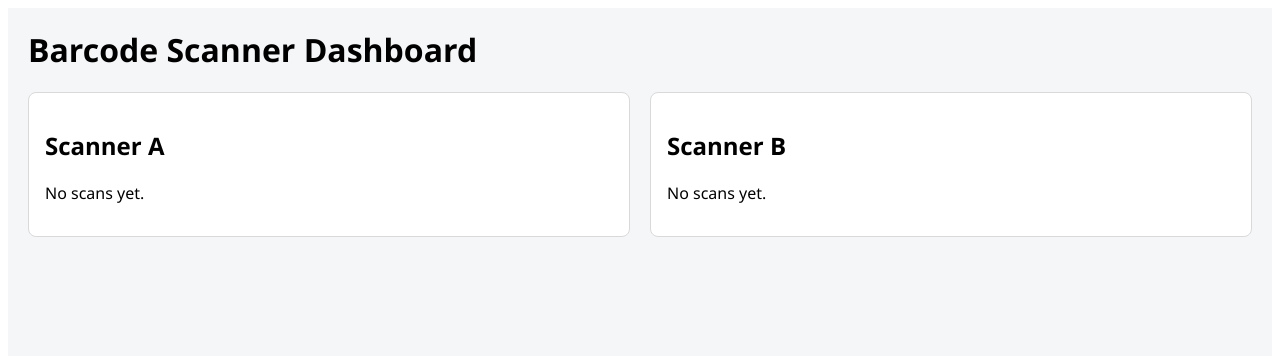
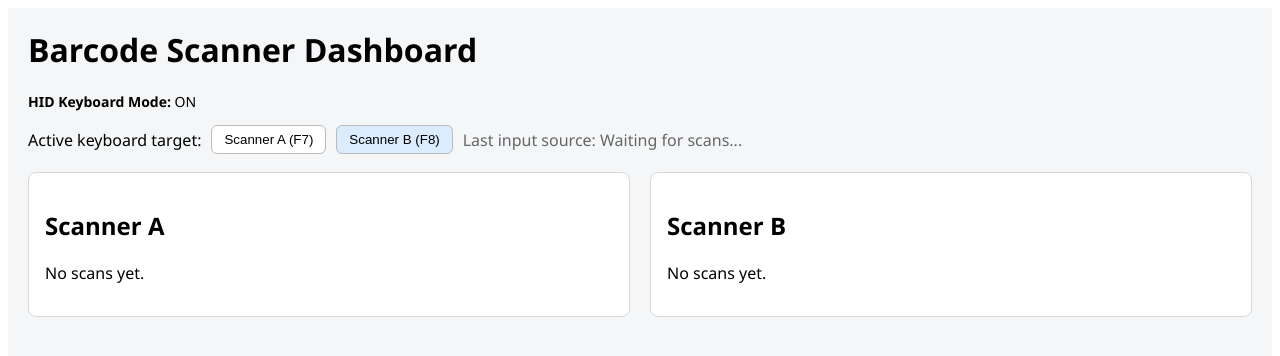
Before and after one commit to harikevells/barcode_system, a React (Create React App) app in the folder client/: page / in a window 1280 px wide. Shown: the top 356 px of the page. Built offline with nearby package versions, Linux system fonts and the light colour scheme; no server answers.

Commit message:
update HID

```diff
--- a/client/src/App.js
+++ b/client/src/App.js
@@ -1,4 +1,4 @@
-import { useEffect, useState } from "react";
+import { useEffect, useRef, useState } from "react";
 
 const panelStyle = {
   flex: 1,
@@ -12,10 +12,19 @@ const panelStyle = {
 function App() {
   const [aData, setAData] = useState([]);
   const [bData, setBData] = useState([]);
+  const [activeKeyboardTarget, setActiveKeyboardTarget] = useState("B");
+  const [lastInputSource, setLastInputSource] = useState("Waiting for scans...");
+  const activeTargetRef = useRef("B");
+  const keyboardBufferRef = useRef("");
+  const keyboardFlushTimerRef = useRef(null);
 
-useEffect(() => {
+  useEffect(() => {
+    activeTargetRef.current = activeKeyboardTarget;
+  }, [activeKeyboardTarget]);
+
+  useEffect(() => {
     const ws = new WebSocket("ws://localhost:8080");
-console.log("Connecting to WebSocket at ws://localhost:8080");
+    console.log("Connecting to WebSocket at ws://localhost:8080");
 
     ws.onopen = () => {
       console.log("WebSocket connection established.");
@@ -44,12 +53,75 @@ console.log("Connecting to WebSocket at ws://localhost:8080");
 
       if (data.device === "A") {
         setAData((prev) => [...prev, data.value]);
+        setLastInputSource("Serial Scanner A");
       } else if (data.device === "B") {
         setBData((prev) => [...prev, data.value]);
+        setLastInputSource("Serial Scanner B");
       }
     };
 
     return () => ws.close();
+  }, []);
+
+  useEffect(() => {
+    const flushKeyboardScan = () => {
+      const scannedValue = keyboardBufferRef.current.trim();
+      keyboardBufferRef.current = "";
+      if (!scannedValue) return;
+
+      const target = activeTargetRef.current;
+      console.log(`Keyboard-wedge scan -> ${target}:`, scannedValue);
+
+      if (target === "A") {
+        setAData((prev) => [...prev, scannedValue]);
+        setLastInputSource("Keyboard (routed to Scanner A)");
+      } else {
+        setBData((prev) => [...prev, scannedValue]);
+        setLastInputSource("Keyboard (routed to Scanner B)");
+      }
+    };
+
+    const handleKeydown = (event) => {
+      if (event.ctrlKey || event.altKey || event.metaKey) return;
+
+      if (event.key === "F7") {
+        setActiveKeyboardTarget("A");
+        return;
+      }
+      if (event.key === "F8") {
+        setActiveKeyboardTarget("B");
+        return;
+      }
+
+      if (event.key === "Enter") {
+        if (keyboardFlushTimerRef.current) {
+          clearTimeout(keyboardFlushTimerRef.current);
+        }
+        flushKeyboardScan();
+        return;
+      }
+
+      if (event.key === "Backspace") {
+        keyboardBufferRef.current = keyboardBufferRef.current.slice(0, -1);
+        return;
+      }
+
+      if (event.key.length !== 1) return;
+
+      keyboardBufferRef.current += event.key;
+      if (keyboardFlushTimerRef.current) {
+        clearTimeout(keyboardFlushTimerRef.current);
+      }
+      keyboardFlushTimerRef.current = setTimeout(flushKeyboardScan, 100);
+    };
+
+    window.addEventListener("keydown", handleKeydown, true);
+    return () => {
+      window.removeEventListener("keydown", handleKeydown, true);
+      if (keyboardFlushTimerRef.current) {
+        clearTimeout(keyboardFlushTimerRef.current);
+      }
+    };
   }, []);
 
   return (
@@ -62,6 +134,39 @@ console.log("Connecting to WebSocket at ws://localhost:8080");
       }}
     >
       <h1 style={{ marginTop: 0 }}>Barcode Scanner Dashboard</h1>
+      <div style={{ marginBottom: 14, fontSize: 14 }}>
+        <strong>HID Keyboard Mode:</strong> ON
+      </div>
+      <div style={{ marginBottom: 18, display: "flex", gap: 10, alignItems: "center", flexWrap: "wrap" }}>
+        <span>Active keyboard target:</span>
+        <button
+          type="button"
+          onClick={() => setActiveKeyboardTarget("A")}
+          style={{
+            padding: "6px 12px",
+            borderRadius: 6,
+            border: "1px solid #bbb",
+            background: activeKeyboardTarget === "A" ? "#dcecff" : "#fff",
+            cursor: "pointer",
+          }}
+        >
+          Scanner A (F7)
+        </button>
+        <button
+          type="button"
+          onClick={() => setActiveKeyboardTarget("B")}
+          style={{
+            padding: "6px 12px",
+            borderRadius: 6,
+            border: "1px solid #bbb",
+            background: activeKeyboardTarget === "B" ? "#dcecff" : "#fff",
+            cursor: "pointer",
+          }}
+        >
+          Scanner B (F8)
+        </button>
+        <span style={{ color: "#666" }}>Last input source: {lastInputSource}</span>
+      </div>
 
       <div style={{ display: "flex", gap: 20, alignItems: "flex-start", flexWrap: "wrap" }}>
         <div style={panelStyle}>
```
